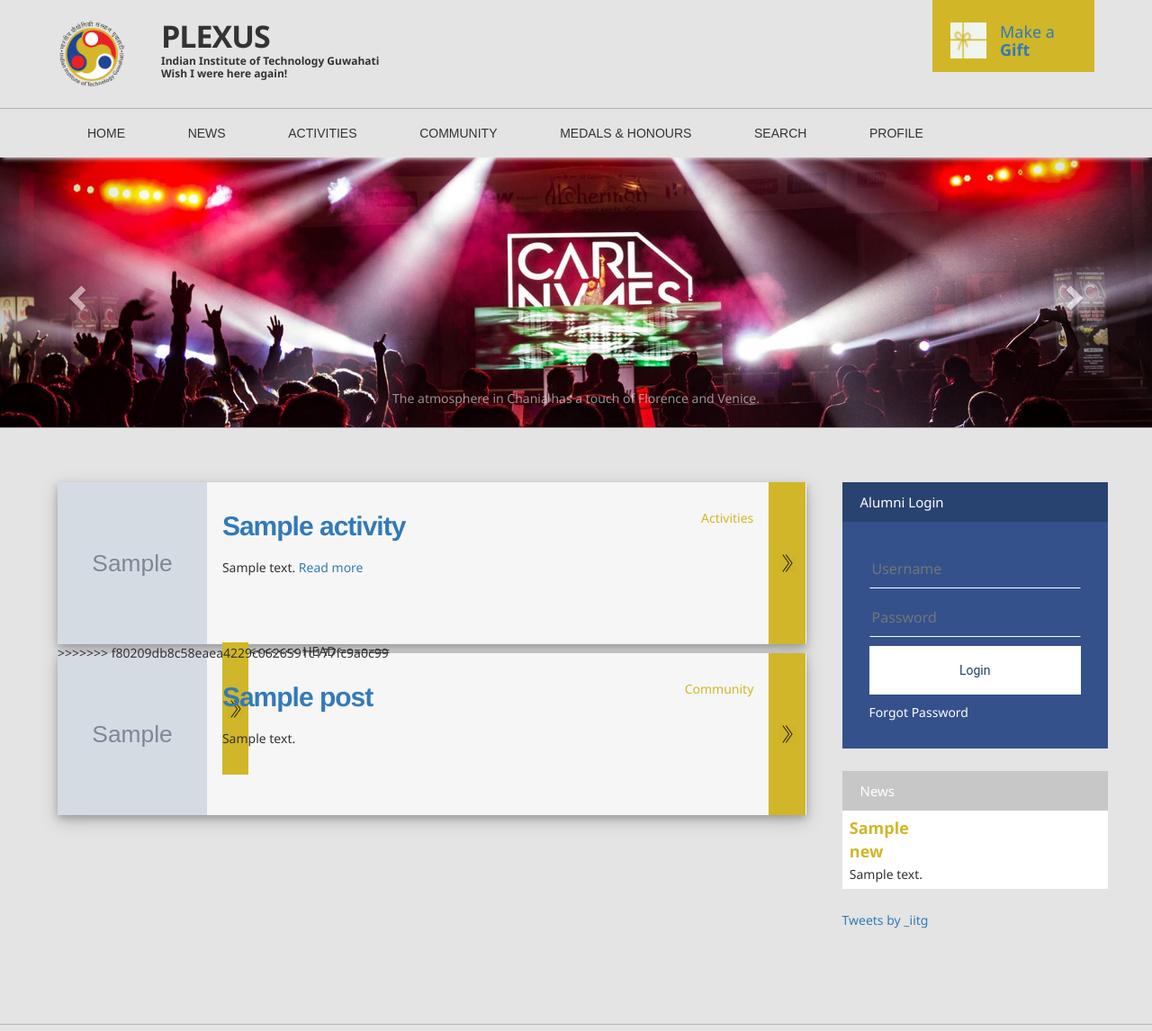
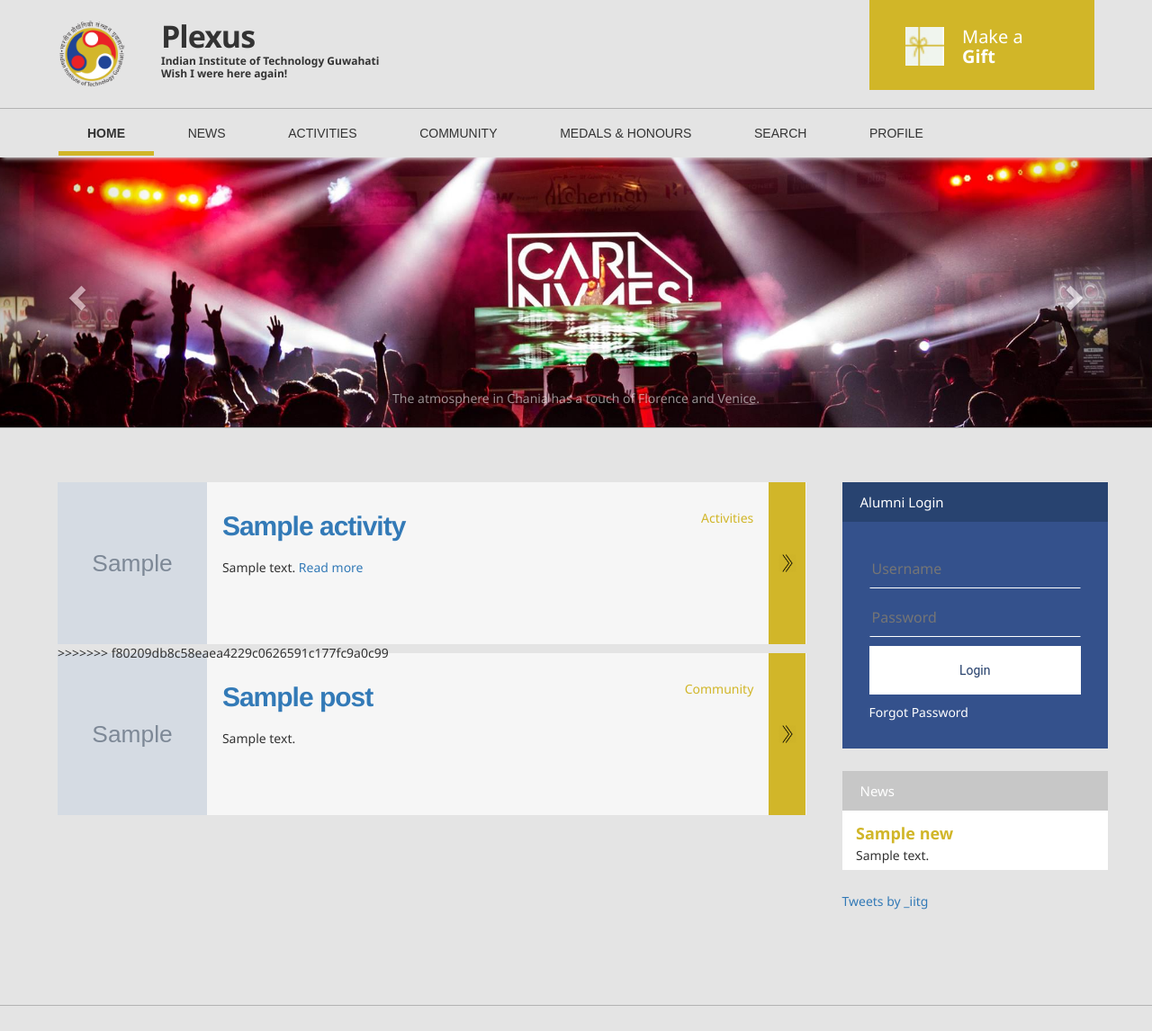
Before and after one commit to sail-iitg/alumniportal, a Django app: page / in a window 1280 px wide. Shown: the top 1146 px of the page at 90% size. Run offline with Django 3.2, Linux system fonts and the light colour scheme; tables that the repository leaves empty hold one stand-in row (values such as "Sample post"); grey boxes marked "Sample" are stand-in pictures; data that the repository does not hold is empty; parts of the project's set-up code (start-up, migrations or seed data) failed here and were passed over; some libraries are stand-ins or nearby versions.

Commit message:
Minor UI Fixes

```diff
--- a/alumniportal/forms.py
+++ b/alumniportal/forms.py
@@ -290,7 +290,7 @@ class AddNewsForm(forms.ModelForm):
         self.helper.label_class = 'col-md-2'
         self.helper.field_class = 'col-md-10'
         self.helper.form_method = 'post'
-        self.helper.form_action = '/add/news/'
+        self.helper.form_action = '/news/add/'
         self.helper.layout = Layout(
             'post_type',
             'heading',
@@ -350,7 +350,6 @@ class PostCommentForm(forms.ModelForm):
 class AddClubPostForm(forms.ModelForm):
     pass
 
-class_form_fn = {'news': AddNewsForm, 'activity': AddActivityForm, 'community': AddClubPostForm}
 # class EditEducationForm(forms.ModelForm):
 #     """
 #     Form for alumnus to edit education details (a tab within the profile edit page)
--- a/alumniportal/static/assets/css/detail.css
+++ b/alumniportal/static/assets/css/detail.css
@@ -38,7 +38,7 @@ header{
     background-color: #284370;
     color: white;
     padding: 10px 15px 10px 15px;
-    box-shadow: 0 4px 8px 0 rgba(0, 0, 0, 0.2), 0 6px 20px 0 rgba(0, 0, 0, 0.19);
+    /*box-shadow: 0 4px 8px 0 rgba(0, 0, 0, 0.2), 0 6px 20px 0 rgba(0, 0, 0, 0.19);*/
 }
 
 .banner h2{
--- a/alumniportal/static/assets/css/header-basic.css
+++ b/alumniportal/static/assets/css/header-basic.css
@@ -109,24 +109,26 @@ header .header-limiter .filler {
 #right_header{
   top:0px;
   float: right;
-  height:80px;
-  width:180px;
+  height:100px;
+  width:250px;
   background-color:#d1b628;
 }
 #right_header img{
-  position:relative;
-  top:25px;
-  left:20px;
+  /*position:relative;*/
+  /*top:25px;*/
+  /*left:20px;*/
   float: left;
-  height:40px;
-  width:40px;
+  height:43px;
+  width:43px;
+  margin-right: 20px;
 }
 #right_header h4{
 	text-align: left;
-	color: #337ab7;
-  position: relative;
-  top:16px;
-  left:35px;
+	color: white;
+    font-size: 20px;
+  /*position: relative;*/
+  /*top:16px;*/
+  /*left:35px;  */
 }
 /* For the headers to look good, be sure to reset the margin and padding of the body */
 
--- a/alumniportal/static/assets/css/main-body.css
+++ b/alumniportal/static/assets/css/main-body.css
@@ -66,6 +66,11 @@
   padding: 5px;
   text-align: center;
   margin-bottom: 20px;
+}
+
+.nav-active{
+  border-bottom: 5px solid #d1b628;
+  font-weight: bold;
 }
 
 @font-face {
@@ -169,7 +174,7 @@ h3 {
   height:180px;
   margin-bottom:10px;
   background-color:#f6f6f6;
-  box-shadow: 0 4px 8px 0 rgba(0, 0, 0, 0.2), 0 6px 20px 0 rgba(0, 0, 0, 0.19);
+  /*box-shadow: 0 4px 8px 0 rgba(0, 0, 0, 0.2), 0 6px 20px 0 rgba(0, 0, 0, 0.19);*/
   /*border: solid 1px black;*/
 }
 .card_left{
--- a/alumniportal/static/assets/css/news.css
+++ b/alumniportal/static/assets/css/news.css
@@ -4,7 +4,7 @@
 	/*height: 140px;*/
 	padding: 20px;
 	color: white;
-  	box-shadow: 0 4px 8px 0 rgba(0, 0, 0, 0.2), 0 6px 20px 0 rgba(0, 0, 0, 0.19);
+  	/*box-shadow: 0 4px 8px 0 rgba(0, 0, 0, 0.2), 0 6px 20px 0 rgba(0, 0, 0, 0.19);*/
 	margin-bottom: 35px;
 }
 .news-container {
--- a/alumniportal/static/assets/css/style.css
+++ b/alumniportal/static/assets/css/style.css
@@ -214,7 +214,8 @@ color: #fff;
 	font-family: 'Montserrat', sans-serif;
 	text-decoration: none;
 	line-height:20px;
-	margin:17px 32px;
+	padding: 17px 32px 10px 32px;
+	margin-bottom: 2px;
 	transition:all 0.3s ease-in-out;
 	-moz-transition:all 0.3s ease-in-out;
 	-webkit-transition:all 0.3s ease-in-out;
--- a/alumniportal/templates/alumniportal/items.html
+++ b/alumniportal/templates/alumniportal/items.html
@@ -15,9 +15,9 @@
           </a></h6>
         <div class="news-date">{{item.timestamp}}{{item.year}}</div>
         </div>
-        <p>{% autoescape off %} {{item.content|truncatechars:285}}{{item.description|truncatechars:285}} {% endautoescape %}
+        <div style="text-overflow: ellipsis;">{% autoescape off %} {{item.content|truncatechars:285}}{{item.description|truncatechars:285}} {% endautoescape %}
+        </div>
           <a href="/{{class_type}}/{{ item.id }}/">Read more</a>
-        </p>
       </div>
 <!--       <div class="card_right">
 
--- a/alumniportal/templates/alumniportal/main-body.html
+++ b/alumniportal/templates/alumniportal/main-body.html
@@ -21,11 +21,6 @@
         <a href="/activity/{{activity.id}}">Read more</a></p>
 
       </div>
-<<<<<<< HEAD
-      <a href="/activity/{{activity.id}}">
-      <div class="card_right">
-      </div></a>
-=======
       </div>
       <a href="/activity/{{activity.id}}">
         <div class="card_right">
--- a/alumniportal/templates/alumniportal/widgets/rolling-news.html
+++ b/alumniportal/templates/alumniportal/widgets/rolling-news.html
@@ -1,7 +1,7 @@
 <div class="right_top">
 	<div class="right_header">News</div>
 	<div id="rolling-news">
-		<ul>
+		<ul style="width: 100%">
 		    {% for rnews in rolling_news %}
 		    <li>
 		    	<div class="rolling-news-item">
--- a/alumniportal/templates/base.html
+++ b/alumniportal/templates/base.html
@@ -31,7 +31,8 @@
 	<!-- JQuery Loaded first -->
 	<script src="{% static 'assets/js/jquery.min.js' %}"></script>
 	<script src="{% static 'assets/js/bootstrap.min.js' %}"></script>
-	<script src="{% static 'assets/js/jquery.vticker.min.js' %}"></script>
+    <script src="{% static 'assets/js/jquery.vticker.min.js' %}"></script>
+	<script src="{% static 'assets/js/main-body.js' %}"></script>
 
 	<!-- <script type="text/javascript" src="{% static 'assets/js/bootstrap.js' %}"></script> -->
 	<script type="text/javascript" src="{% static 'assets/js/jquery-scrolltofixed.js' %}"></script>
@@ -62,7 +63,7 @@
     <div class="header-left">
         <img src="{% static 'assets/images/logo.png' %}" class="logo">
         <ul>
-            <li><h2><a href="/">PLEXUS</a></h2></li>
+            <li><h2><a href="/">Plexus</a></h2></li>
             <li><h6><a href="http://www.iitg.ac.in"><b>Indian Institute of Technology Guwahati</b></a></h6></li>
             <li><h6><a>Wish I were here again!</a></h6></li>
         </ul>
@@ -70,8 +71,10 @@
     <div class="header-right">
         <a href="#">
             <div id="right_header">
-              <img src="{% static 'assets/images/donation.jpg' %}">
-              <h4>Make a<br><b>Gift</b></h4>
+                <div style="margin: 30px 40px 30px 40px;">
+                    <img src="{% static 'assets/images/donation.jpg' %}">
+                    <h4>Make a<br><b>Gift</b></h4>
+                </div>
             </div>
         </a>
     </div>
@@ -80,13 +83,13 @@
 <nav class="main-nav-outer scroll-to-fixed-fixed" id="topnav" style="z-index: 1000;">
     <!--<div class="container">-->
     <ul class="main-nav">
-        <li><a href="/">Home</a></li>
-    	<li><a href="/news/All">News</a></li>
-    	<li><a href="/activity/">Activities</a></li>
-    	<li><a href="/community">Community</a></li>
-    	<li><a href="/news/Achievement">Medals & Honours</a></li>
-    	<li><a href="/search">Search</a></li>
-    	<li><a href="/profile">Profile</a></li>
+        <li><a id="nav-home" href="/">Home</a></li>
+    	<li><a id="nav-news" href="/news/All">News</a></li>
+    	<li><a id="nav-activity" href="/activity/">Activities</a></li>
+    	<li><a id="nav-community" href="/community">Community</a></li>
+    	<li><a id="nav-achievement" href="/news/Achievement">Medals & Honours</a></li>
+    	<li><a id="nav-search" href="/search">Search</a></li>
+    	<li><a id="nav-profile" href="/profile">Profile</a></li>
     </ul>
     <a class="res-nav_click" href="#"><i class="fa-bars"></i></a>
 <!--</div>-->
@@ -138,7 +141,7 @@
 
     </div>
 </div>
-<div id="myModal" class="modal">
+<div id="myModal" class="modal" style="z-index: 2000;">
 
   <!-- The Close Button -->
   <span class="close" onclick="document.getElementById('myModal').style.display='none'">&times;</span>
@@ -150,32 +153,8 @@
   <div id="caption"></div>
 </div>
 <script type="text/javascript">
-    function openModal(image){
-        var modal = document.getElementById('myModal');
-
-        // Get the image and insert it inside the modal - use its "alt" text as a caption
-        var img = document.getElementById('myImg');
-        var modalImg = document.getElementById("img01");
-        var captionText = document.getElementById("caption");
-            modal.style.display = "block";
-            modalImg.src = image.src;
-            captionText.innerHTML = image.alt;
-        var span = document.getElementsByClassName("close")[0];
-        span.onclick = function() {
-          modal.style.display = "none";
-        }
 
 
-    $(document).keypress(function(e) {
-        if (e.keyCode == 27) {
-            $("#myModal").fadeOut(500);
-            //or
-            window.close();
-        }
-    });
-
-
-    }
 </script>
 
 	<div class="container">
@@ -294,34 +273,13 @@
 <!-- rolling news -->
 
 <script type="text/javascript">
-    $(document).ready(function(e) {
-        $('#topnav').scrollToFixed();
-        $('.res-nav_click').click(function(){
-            $('.main-nav').slideToggle();
-            return false
+    // $(document).ready(function(e) {
 
-        });
-    });
+    // });
 </script>
 
 <script type="text/javascript">
-	$(window).load(function(){
 
-		$('.main-nav li a').bind('click',function(event){
-			var $anchor = $(this);
-
-			$('html, body').stop().animate({
-				scrollTop: $($anchor.attr('href')).offset().top - 102
-			}, 1500,'easeInOutExpo');
-			/*
-			if you don't want to use the easing effects:
-			$('html, body').stop().animate({
-				scrollTop: $($anchor.attr('href')).offset().top
-			}, 1000);
-			*/
-			event.preventDefault();
-		});
-	})
 </script>
 
 	{% block scripts %}{% endblock %}
```
Also changed, not shown: alumniportal/forms_views.py (+48 -45 lines), alumniportal/static/assets/js/main-body.js (added, +73 -0 lines), alumniportal/templates/alumniportal/detail.html (+12 -8 lines).
